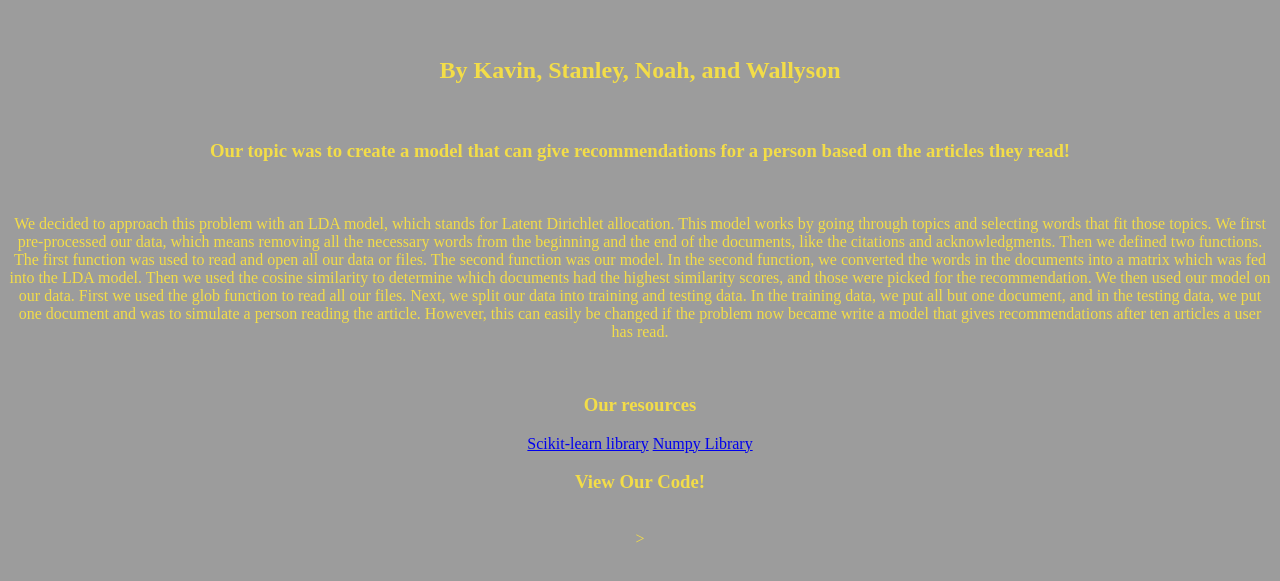
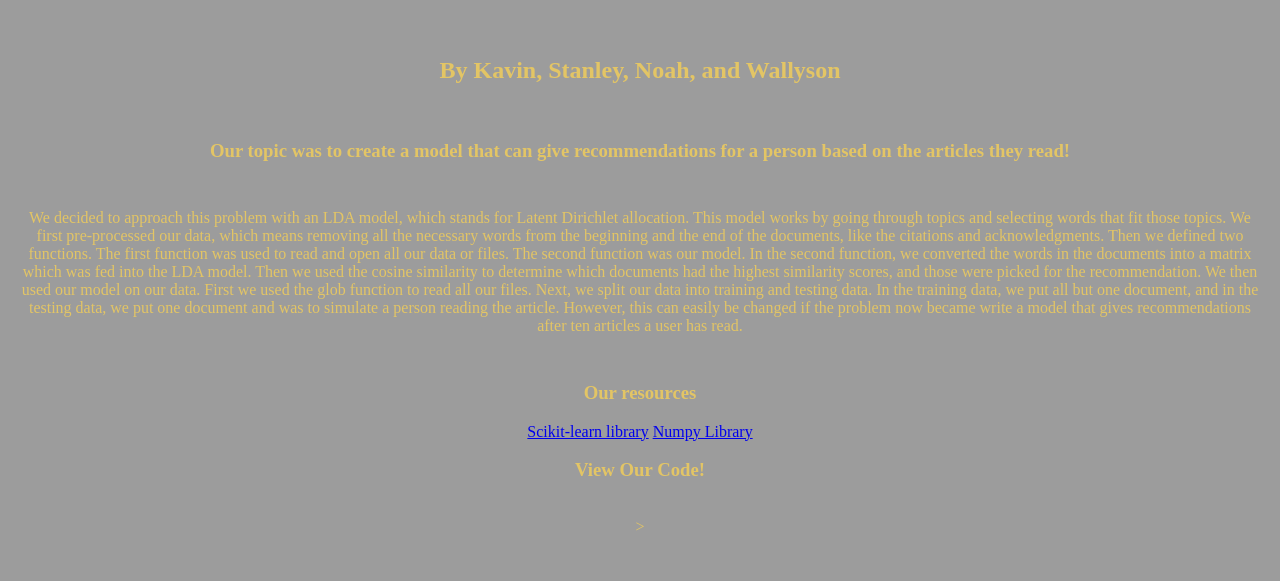
Before and after one commit to StanleyZhe/midterm, a plain HTML site: page index.html in a window 1280 px wide. Shown: the part 87-668 px from the top of the page. Drawn offline with Linux system fonts and the light colour scheme; a script that the page names is missing.

Commit message:
Update index.html

```diff
--- a/index.html
+++ b/index.html
@@ -10,16 +10,15 @@
          <center>
                 <FONT COLOR="#FBFAF2">
                 <h1 style="background-color:#E3C565;">Midterm Project</h1><br>
-                <FONT COLOR="#F3DD48">
+                <FONT COLOR="#E3C565">
                 <h2>By Kavin, Stanley, Noah, and Wallyson </h2><br>
                 <h3>Our topic was to create a model that can give recommendations for a person based on the articles they read!</h3><br>
-                <p style = "margin=10px 10px 10px 10px;">We decided to approach this problem with an LDA model, which stands for Latent Dirichlet allocation. This model works by going through topics and selecting words that fit those topics.
+                <p style = "margin:10px 10px 10px 10px;">We decided to approach this problem with an LDA model, which stands for Latent Dirichlet allocation. This model works by going through topics and selecting words that fit those topics.
                 We first pre-processed our data, which means removing all the necessary words from the beginning and the end of the documents, like the citations and acknowledgments. Then we defined two functions.
                 The first function was used to read and open all our data or files. The second function was our model. In the second function, we converted the words in the documents into a matrix which was fed into
                 the LDA model. Then we used the cosine similarity to determine which documents had the highest similarity scores, and those were picked for the recommendation. We then used our model on our data. First
                 we used the glob function to read all our files. Next, we split our data into training and testing data. In the training data, we put all but one document, and in the testing data, we put one document and
                 was to simulate a person reading the article. However, this can easily be changed if the problem now became write a model that gives recommendations after ten articles a user has read. </p><br>
-                <BACKGROUND COLOR="#363636">
                 <h3>Our resources</h3>
                 <a href="https://scikit-learn.org/stable/">Scikit-learn library</a>
                 <a href = "https://numpy.org/">Numpy Library</a>
```
